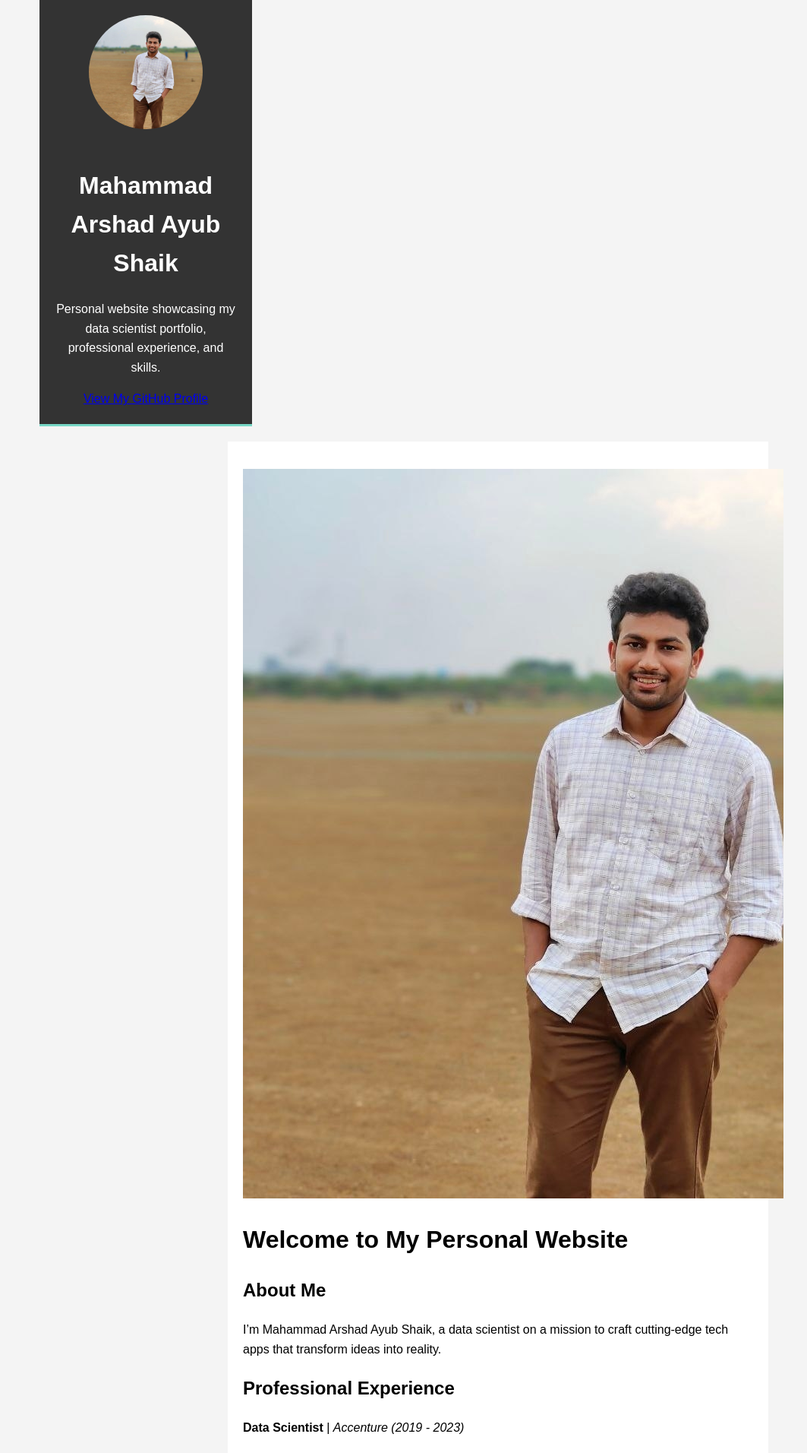
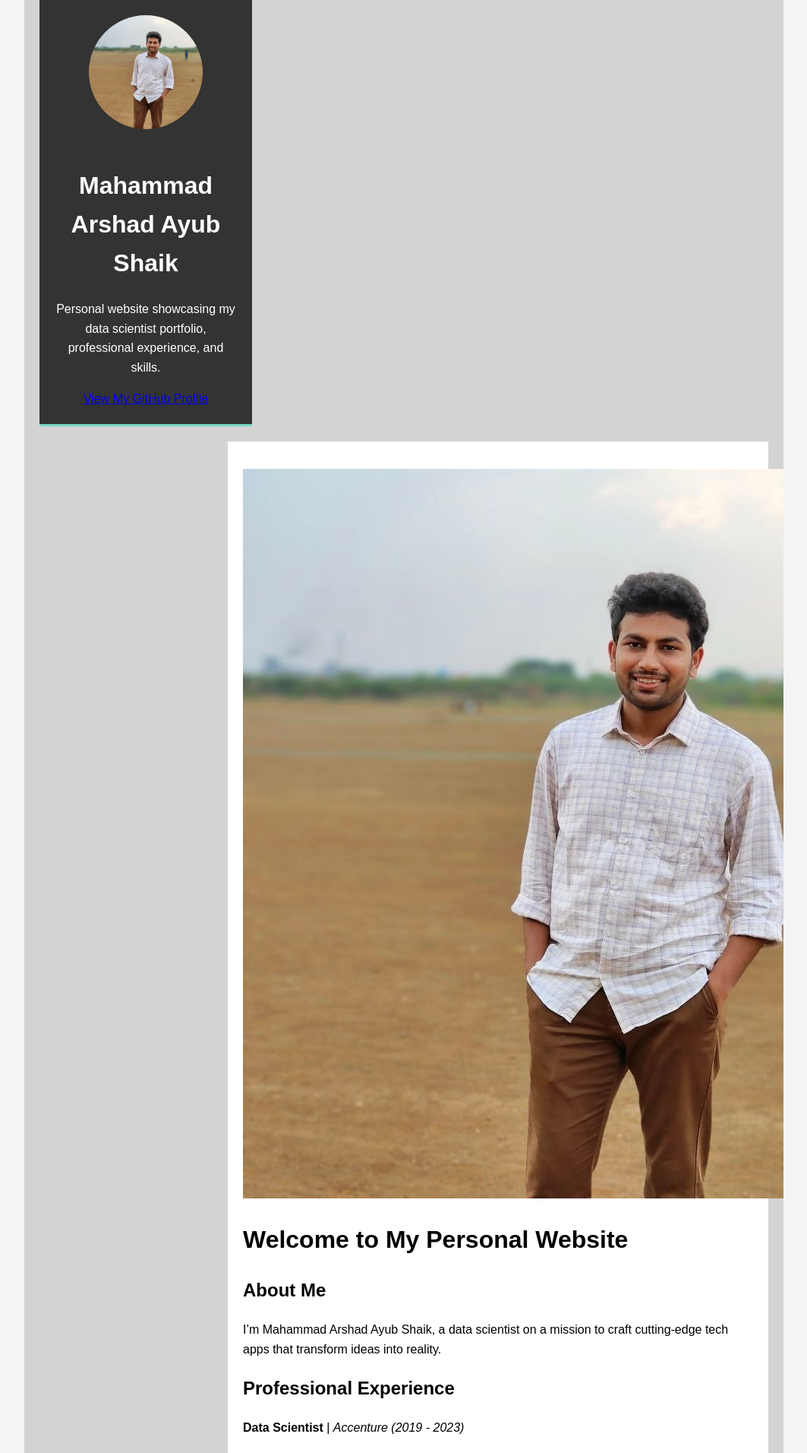
Before and after one commit to arshadsm/arshadsm.github.io, a Jekyll site: the page built from index.md, in a window 1280 px wide. Shown: the top 1912 px of the page at 76% size, without its empty margins (108-1171 px from the left). Built offline with Jekyll 4.4.1, drawn with Linux system fonts in a browser that asks for light colours.

Commit message:
Update default.html

```diff
--- a/_layouts/default.html
+++ b/_layouts/default.html
@@ -10,13 +10,14 @@
       line-height: 1.6;
       margin: 0;
       padding: 0;
-      background-color: #f4f4f4;
+      background-color: #f4f4f4; /* Original background color */
     }
     .container {
       max-width: 960px;
       margin: auto;
       overflow: hidden;
       padding: 0 20px;
+      background-color: #d3d3d3; /* Set container background color to grey */
     }
     .sidebar {
       background: #333;
```
